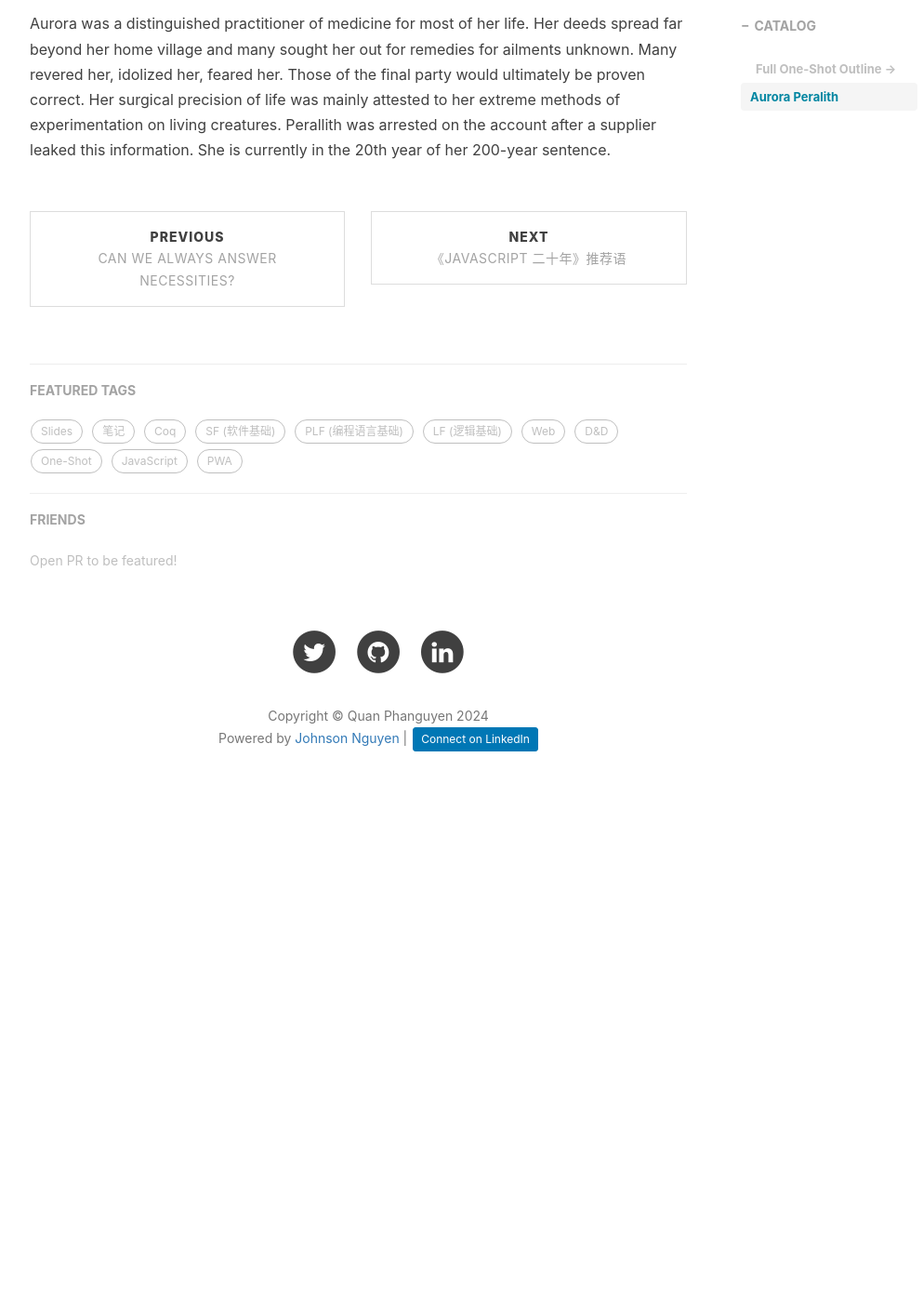
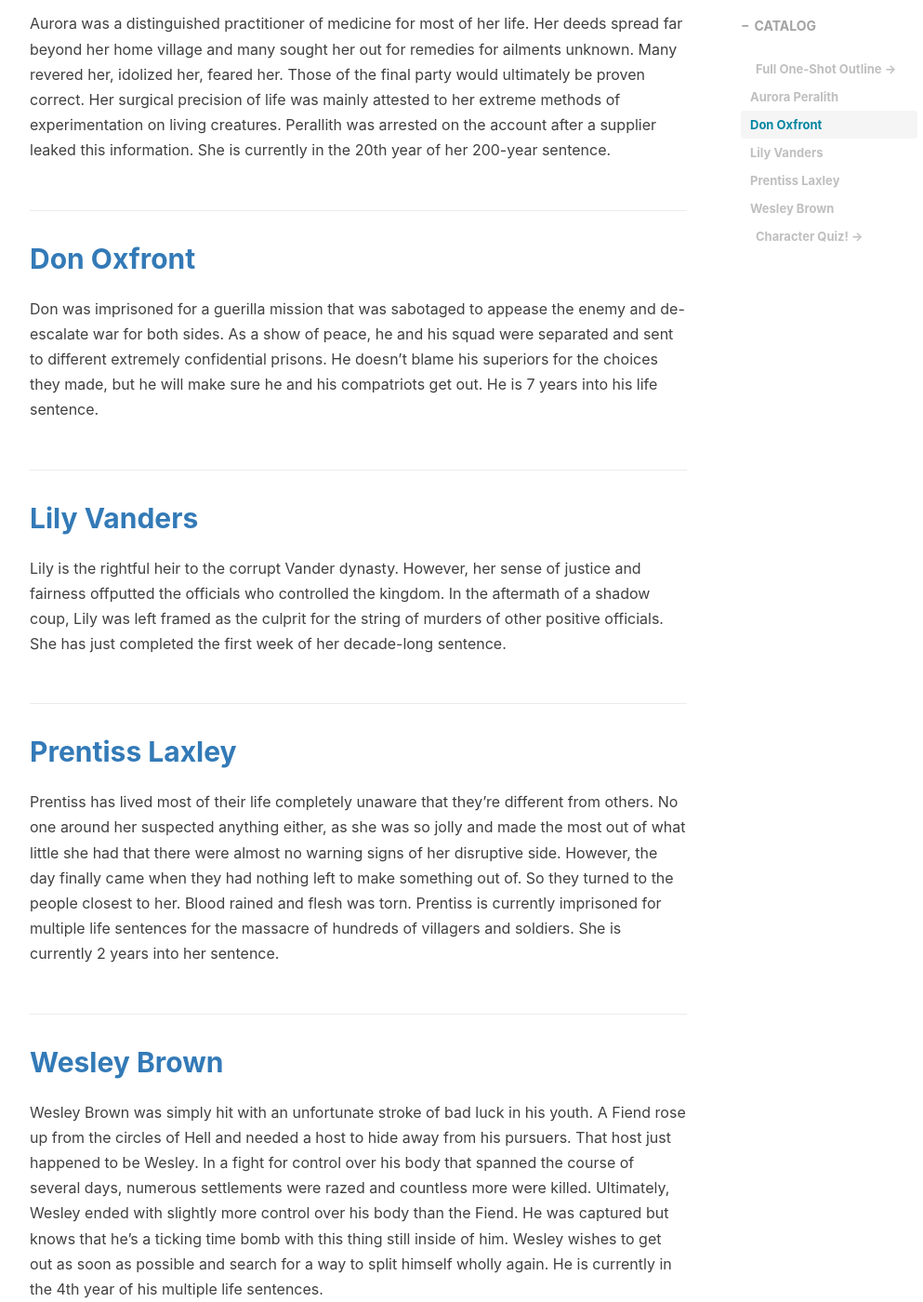
Before and after one commit to QuanPhanguyen/quanphanguyen.github.io, a Jekyll site: the page built from _posts/read_sf_plf/2023-01-25-dnd-03.md, in a window 1280 px wide and 1400 px high, scrolled down 1100 px. Shown: the whole window at 93% size, without its empty margins (233-1226 px from the left). Built offline with Jekyll 4.4.1, drawn with Linux system fonts in a browser that asks for light colours; nearby versions of some CDN libraries; comment, search, counter and statistics services are not loaded; before the commit the page ends 1998 px from its top, so only the background shows below that; some of the changed text lies outside the part shown.

```diff
--- a/_posts/read_sf_plf/2023-01-25-dnd-03.md
+++ b/_posts/read_sf_plf/2023-01-25-dnd-03.md
@@ -16,10 +16,30 @@ tags:
 
 A one-shot designed for friends who wanted to get into tabletop gaming without understanding too much of the mechanical rules. This was run in person, taking a solid four hours with five players. Although hectic and fun, it ended up being much more mechanically challenging for players than initially expected. The players were still able to overcome it.
 
-Commissioned artist for the artwork of the one-shot characters. Heavy emphasis on characters and roleplay, therefore each character has their own file with a full rundown of their backgrounds, personalities, and relationship charts with the other players. Full excerpts linked below.
+Commissioned artist for the artwork of the one-shot characters. Heavy emphasis on characters and roleplay, therefore each character has their own file with a full rundown of their backgrounds, personalities, and relationship charts with the other players. Full excerpts linked below and a personality quiz to see which character you would be linked below.
 
 ### [Full One-Shot Outline →](https://docs.google.com/document/d/e/2PACX-1vQVBAYhRtBGuaPPfOeE6qSF5D00FeIPIa1gkEVsJHoeOfmVAe6ryjD82NJldNDKr5QeSSccitd7zVIU/pub) <!-- Link to full story -->
 
-## [Aurora Peralith](https://docs.google.com/document/d/e/2PACX-1vQVBAYhRtBGuaPPfOeE6qSF5D00FeIPIa1gkEVsJHoeOfmVAe6ryjD82NJldNDKr5QeSSccitd7zVIU/pub) <!-- Link to full story -->
+## [Aurora Peralith](https://docs.google.com/document/d/e/2PACX-1vQJ9l0zrBoRm-zmC-Tb7eBahHsup8Pq24uKqGP1aaF4nD9YyYTOnoOWm7PFUli7Qj8AHfNAAEyE-1Yj/pub) <!-- Link to full story -->
 
 Aurora was a distinguished practitioner of medicine for most of her life. Her deeds spread far beyond her home village and many sought her out for remedies for ailments unknown. Many revered her, idolized her, feared her. Those of the final party would ultimately be proven correct. Her surgical precision of life was mainly attested to her extreme methods of experimentation on living creatures. Perallith was arrested on the account after a supplier leaked this information. She is currently in the 20th year of her 200-year sentence.
+
+## [Don Oxfront](https://docs.google.com/document/d/e/2PACX-1vSqmItMwlungZ9U8f-xsQNusmzflX4kfh1U4wV7HPJ7l2mzQ4dSaYInyvCgozHi43E1M7HX__sIXfDw/pub) <!-- Link to full story -->
+
+Don was imprisoned for a guerilla mission that was sabotaged to appease the enemy and de-escalate war for both sides. As a show of peace, he and his squad were separated and sent to different extremely confidential prisons. He doesn’t blame his superiors for the choices they made, but he will make sure he and his compatriots get out. He is 7 years into his life sentence.
+
+## [Lily Vanders](https://docs.google.com/document/d/e/2PACX-1vRtpnsDV-AygRlBxcN3GwHvmosYWDoBQIxwvGLoi7ONhD5AS2et8lpP-m9rmvv6JJp1hs7imMJVhgN6/pub) <!-- Link to full story -->
+
+Lily is the rightful heir to the corrupt Vander dynasty. However, her sense of justice and fairness offputted the officials who controlled the kingdom. In the aftermath of a shadow coup, Lily was left framed as the culprit for the string of murders of other positive officials. She has just completed the first week of her decade-long sentence.
+
+## [Prentiss Laxley](https://docs.google.com/document/d/e/2PACX-1vTwj43tSY_rBbio3R7NXm5zDPWesG6Wl2K9zdeFUrnSHw6cuErb4JXC0G15DDGrXNEechRo31_DV8jl/pub) <!-- Link to full story -->
+
+Prentiss has lived most of their life completely unaware that they’re different from others. No one around her suspected anything either, as she was so jolly and made the most out of what little she had that there were almost no warning signs of her disruptive side. However, the day finally came when they had nothing left to make something out of. So they turned to the people closest to her. Blood rained and flesh was torn. Prentiss is currently imprisoned for multiple life sentences for the massacre of hundreds of villagers and soldiers. She is currently 2 years into her sentence.
+
+## [Wesley Brown](https://docs.google.com/document/d/e/2PACX-1vRIwXgvxAD7dAE55AyYLv38GeCIQSttNQkO5yRGDBnPXy4F2Q7pn244FaEVnH0UudjghI7JEilhGIp0/pub) <!-- Link to full story -->
+
+Wesley Brown was simply hit with an unfortunate stroke of bad luck in his youth. A Fiend rose up from the circles of Hell and needed a host to hide away from his pursuers. That host just happened to be Wesley. In a fight for control over his body that spanned the course of several days, numerous settlements were razed and countless more were killed. Ultimately, Wesley ended with slightly more control over his body than the Fiend. He was captured but knows that he’s a ticking time bomb with this thing still inside of him. Wesley wishes to get out as soon as possible and search for a way to split himself wholly again. He is currently in the 4th year of his multiple life sentences.
+
+### [Character Quiz! →](https://uquiz.com/WKCCzg) <!-- Link to full story -->
+
+![My Image](assets/images/jezreel.png "Jezreel")
```
